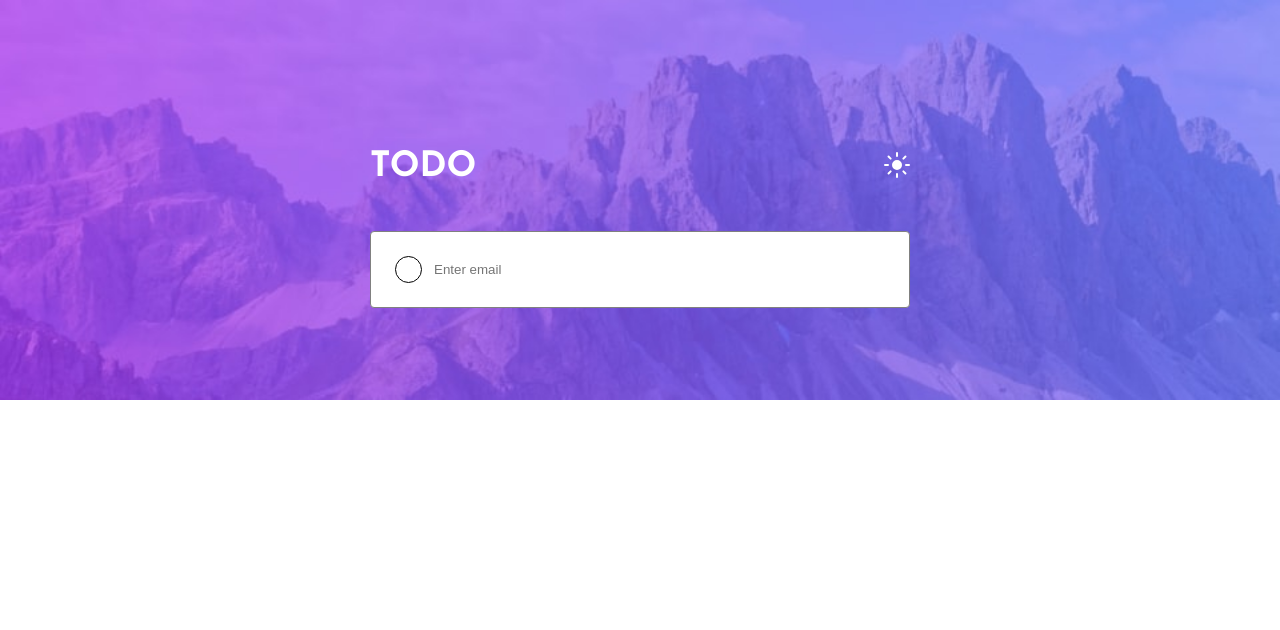
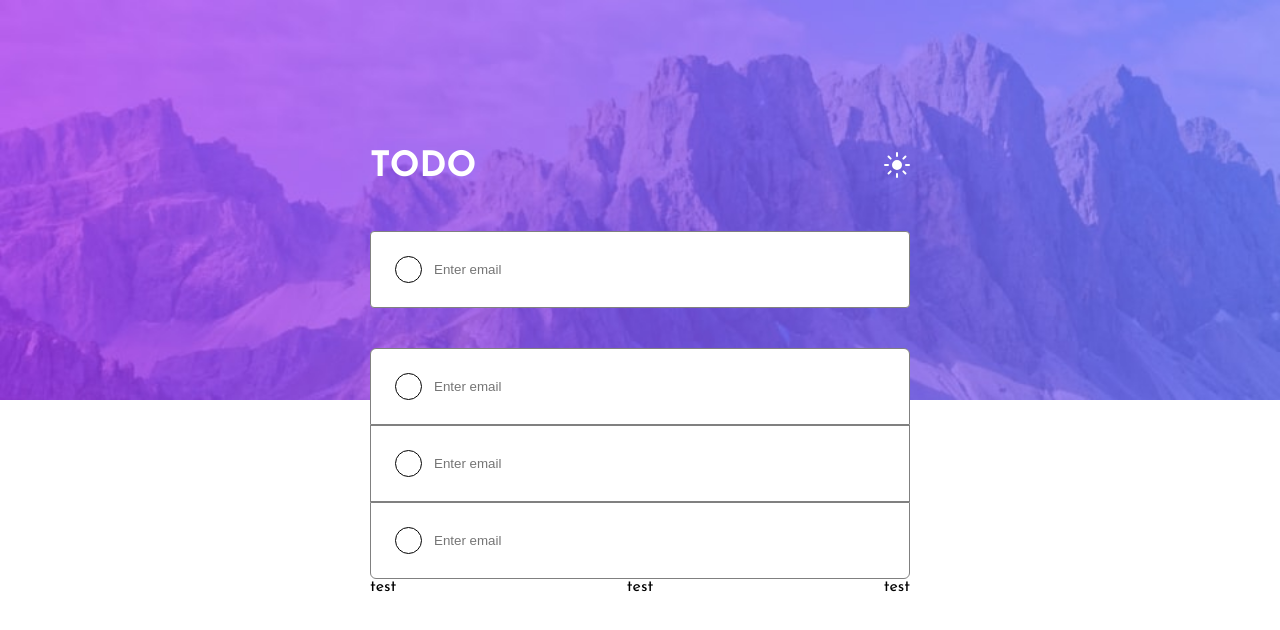
Before and after one commit to DevelopStudios/react-todo-app, a React (Create React App) app: page / in a window 1280 px wide. Shown: the top 630 px of the page. Built offline with nearby package versions, Linux system fonts and the light colour scheme.

Commit message:
started with entryTasks Component

```diff
--- a/src/App.tsx
+++ b/src/App.tsx
@@ -1,6 +1,7 @@
 import { Component } from "react";
 import "./App.css";
 import Banner from "./Banner/Banner";
+import TaskList from "./Banner/TaskList/TaskList";
 class App extends Component {
   state = {
     mode: 'day'
@@ -17,6 +18,7 @@ class App extends Component {
   return (
     <div className="app-container">
       <Banner clickHandler={this.toggleDayNight} day={this.state.mode}/>
+      <TaskList mode={this.state.mode}></TaskList>
     </div>
   );
 }
--- /dev/null
+++ b/src/Banner/TaskList/TaskList.tsx
@@ -0,0 +1,21 @@
+import React from "react";
+import { Form } from "react-bootstrap";
+import FormEntry from "../../common/FormEntry/FormEntry";
+import "./style.css";
+const TaskList = (props: any) => {
+    return (
+      <div className="tasklistContainer">
+        <Form className="enteredTasks">
+          <FormEntry mode={props.mode} />
+          <FormEntry mode={props.mode} />
+          <FormEntry mode={props.mode} />
+        </Form>
+        <div className="taskListFooter">
+          <div className="firstContainer">test</div>
+          <div className="secondContainer">test</div>
+          <div className="thirdContainer">test</div>
+        </div>
+      </div>
+    );
+}
+export default TaskList;
--- /dev/null
+++ b/src/Banner/TaskList/style.css
@@ -0,0 +1,28 @@
+.tasklistContainer {
+  margin: auto;
+  max-width: 540px;
+  margin-top: 40px;
+}
+
+.tasklistContainer .entry-form {
+    border-radius: 0;
+}
+
+.tasklistContainer .enteredTasks .entry-form:first-of-type {
+  border-top-left-radius:6px;
+  border-top-right-radius: 6px;
+  border-bottom-left-radius: 0;
+  border-bottom-right-radius: 0;
+}
+
+.tasklistContainer .enteredTasks .entry-form:last-of-type {
+  border-top-left-radius: 0;
+  border-top-right-radius: 0;
+  border-bottom-left-radius: 6px;
+  border-bottom-right-radius: 6px;
+}
+
+.tasklistContainer .taskListFooter {
+    display: flex;
+    justify-content: space-between;
+}
--- /dev/null
+++ b/src/common/FormEntry/FormEntry.tsx
@@ -0,0 +1,13 @@
+import React from "react";
+import { Form } from "react-bootstrap";
+import "./style.css";
+const FormEntry = (props: any) => {
+    return (
+        <div className={'entry-form ' + props.mode}>
+          <div className="circle"></div>
+          <Form.Control type="email" placeholder="Enter email" />
+        </div>
+    );
+}
+
+export default FormEntry;
--- /dev/null
+++ b/src/common/FormEntry/style.css
@@ -0,0 +1,49 @@
+.entry-form {
+    background: #fff;
+    display: flex;
+    max-width: 540px;
+    padding: 24px;
+    border-radius: 4px;
+    border: 1px solid gray;
+}
+
+.entry-form.day input.form-control {
+    border: none;
+    width: 440px;
+    outline: none;
+    background: white;
+}
+
+.entry-form.night {
+    background: gray;
+    display: flex;
+    max-width: 540px;
+    padding: 24px;
+    border-radius: 4px;
+    color: #fff;
+    border: 1px solid gray;
+}
+
+.entry-form.day .circle {
+    border: 1px solid black;
+    width: 25px;
+    height: 25px;
+    border-radius: 40px;
+    margin-right: 10px;
+}
+
+.entry-form.night .circle {
+    border: 1px solid #adadb4;
+    width: 25px;
+    height: 25px;
+    border-radius: 40px;
+    margin-right: 10px;
+}
+
+.entry-form.night input.form-control {
+    border: none;
+    width: 440px;
+    background: gray;
+    outline: none;
+    color: #fff;
+}
```
Also changed, not shown: src/Banner/style.css (line endings or trailing spaces), 1 other file (tests, documents, lock files or other folders).
